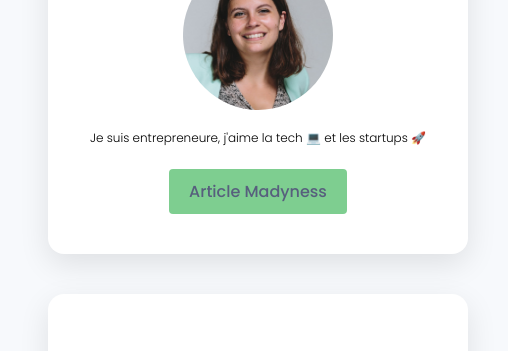
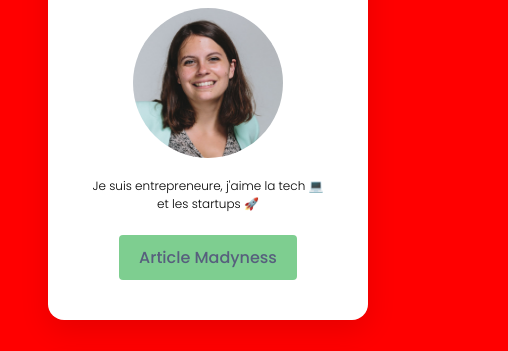
Before and after one commit to HeleneBriand/profile, a plain HTML site: page index.html in a window 390 px wide. Shown: the part 211-562 px from the top of the page, 508 px wide, since content can reach past the window. Drawn offline with Linux system fonts and the light colour scheme.

Commit message:
make my profile prettier

```diff
--- a/style.css
+++ b/style.css
@@ -1,5 +1,5 @@
 body {
-  background-color: #F7F9FC;
+  background-color: red;
   font-family: 'Poppins', sans-serif;
   line-height: normal;
 }
@@ -99,7 +99,7 @@ i:hover {
 @media (max-width: 540px) {
   /* For a screen < 540px, this CSS will be read */
   .container {
-    width: 500px;
+    width: 400px;
   }
   .card-white > p {
     font-size: 12px;
```
